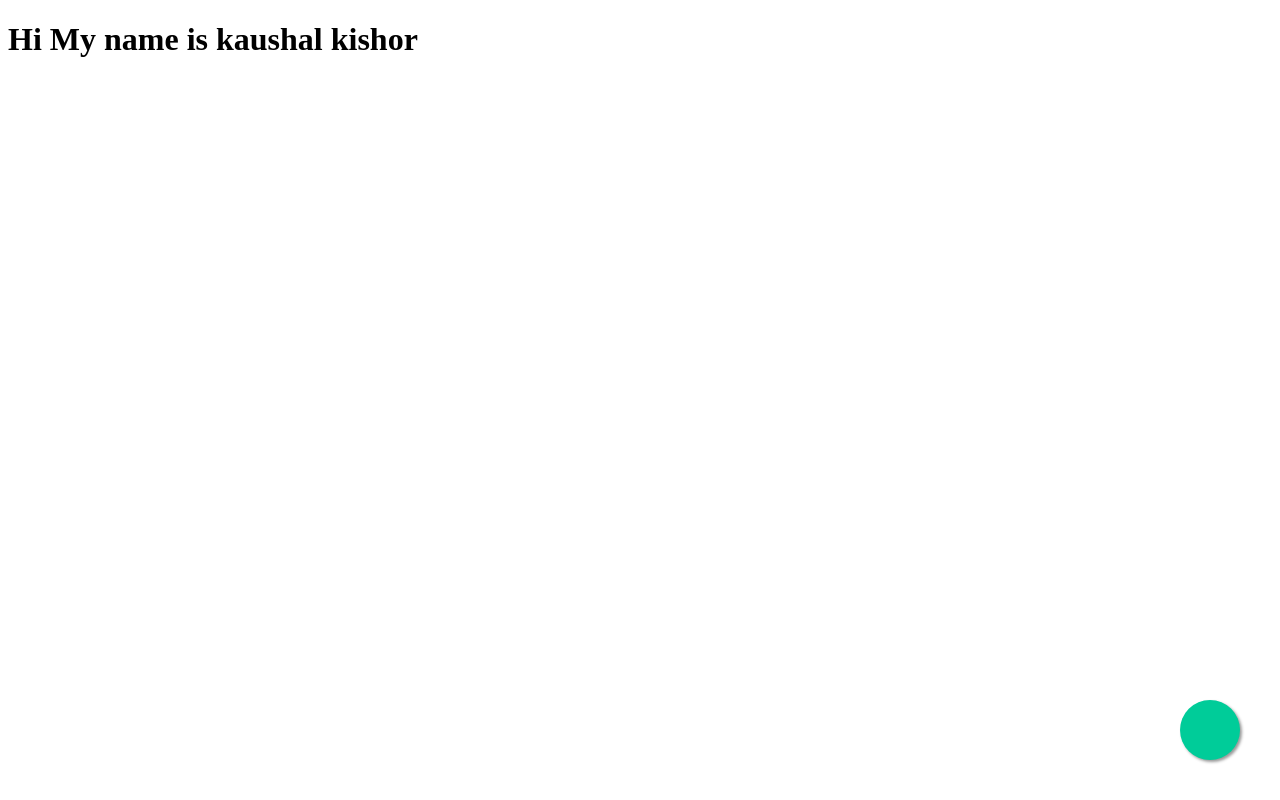
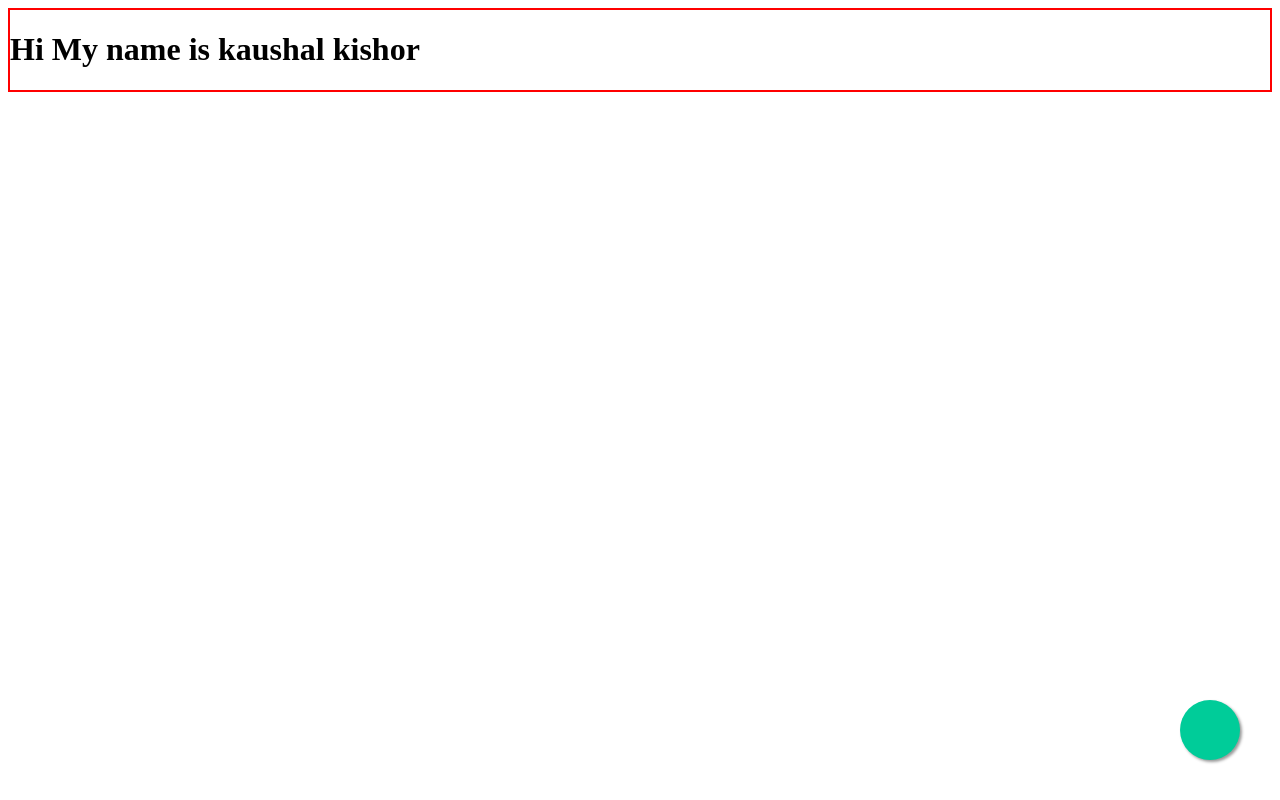
Before and after one commit to CuriousInvention/Kaushal-project, a plain HTML site: page floating-Button/index.html in a window 1280 px wide. Drawn offline with Linux system fonts and the light colour scheme.

Commit message:
Update style.css

```diff
--- a/floating-Button/style.css
+++ b/floating-Button/style.css
@@ -1,4 +1,6 @@
-
+body{
+	border: 2px solid red;
+}
       .float{
         position:fixed;
         width: 60px;
```
